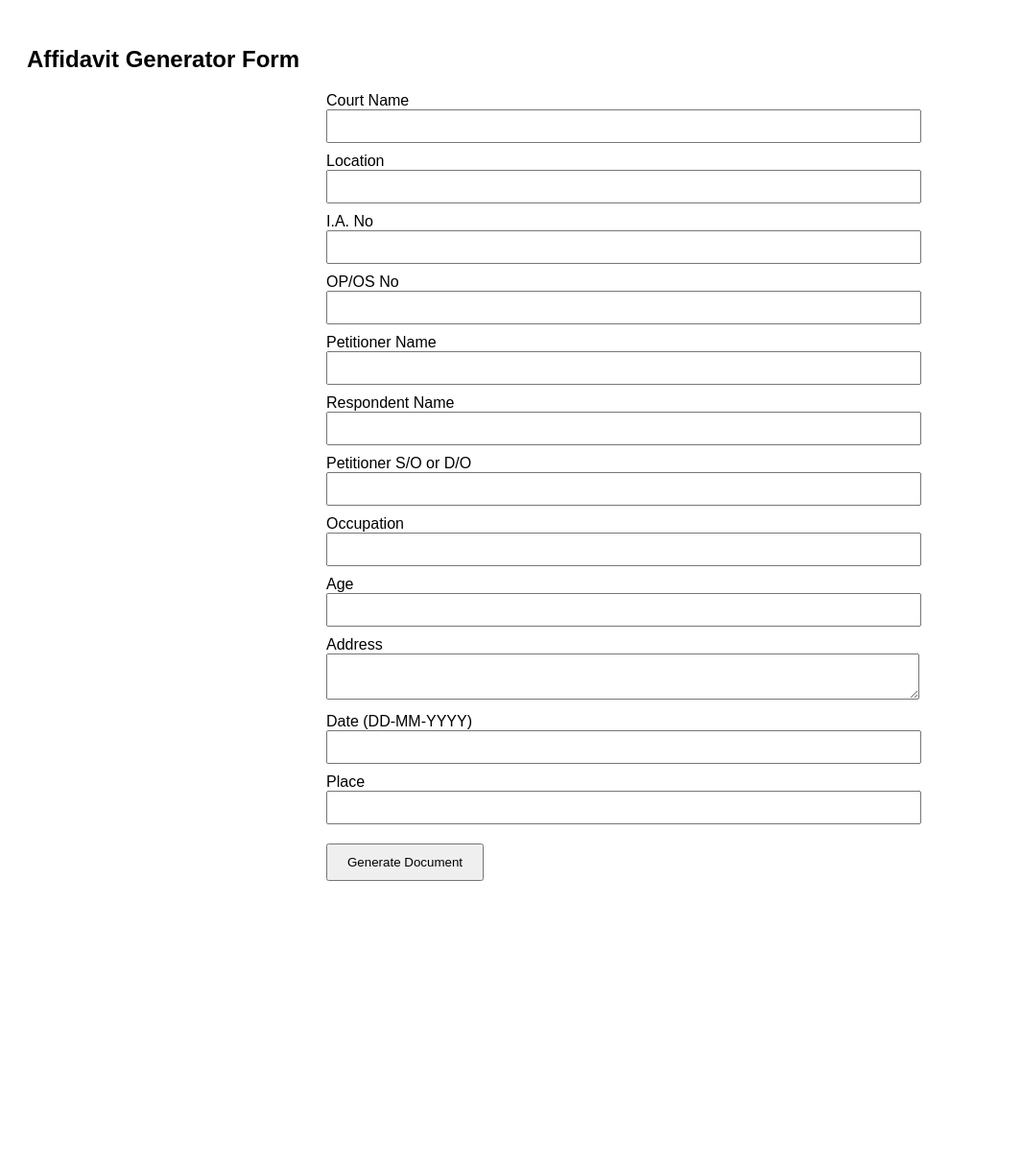
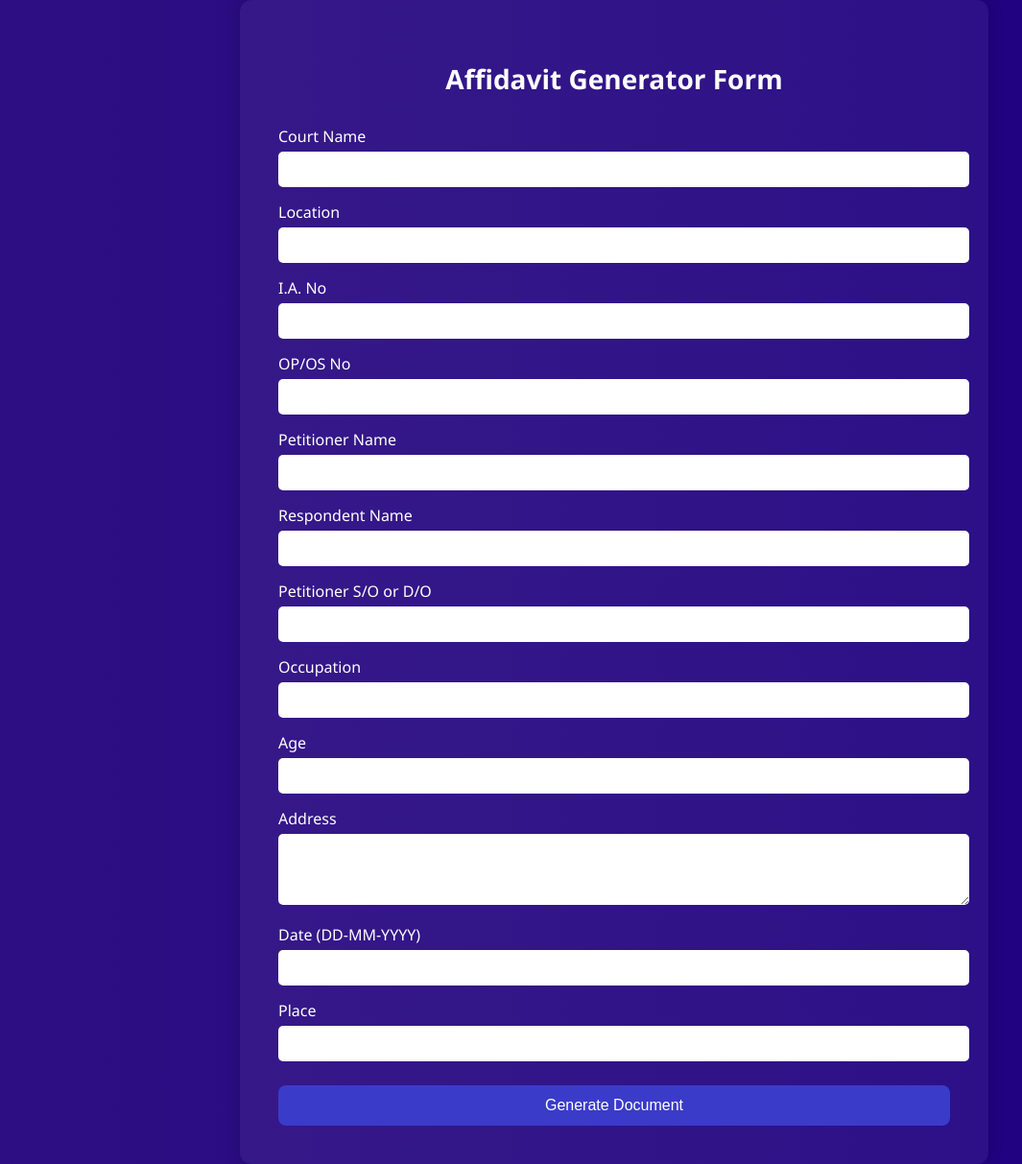
Before and after one commit to avilash01/legal-doc, a Flask app: page / in a window 1280 px wide. Shown: the whole page at 96% size, without its empty margins (0-1065 px from the left). Before the commit the page ends 918 px from the top, so only its background shows below. Run offline with Flask 3, Linux system fonts and the light colour scheme.

Commit message:
Update form.html

```diff
--- a/court_form/templates/form.html
+++ b/court_form/templates/form.html
@@ -1,16 +1,77 @@
 <!DOCTYPE html>
-<html>
+<html lang="en">
 <head>
+    <meta charset="UTF-8">
     <title>Affidavit Form</title>
     <style>
-        body { font-family: Arial, sans-serif; padding: 20px; }
-        form { width: 600px; margin: auto; }
-        label { display: block; margin-top: 10px; }
-        input, textarea { width: 100%; padding: 8px; }
-        button { margin-top: 20px; padding: 10px 20px; }
+        body {
+            margin: 0;
+            font-family: 'Segoe UI', Tahoma, Geneva, Verdana, sans-serif;
+            background: linear-gradient(to right, #2e0f83, #1e0080);
+            color: white;
+            min-height: 100vh;
+            display: flex;
+            justify-content: center;
+            align-items: center;
+        }
+
+        .container {
+            background-color: rgba(255, 255, 255, 0.05);
+            padding: 40px;
+            border-radius: 12px;
+            width: 100%;
+            max-width: 700px;
+            box-shadow: 0 0 15px rgba(0,0,0,0.2);
+        }
+
+        h2 {
+            text-align: center;
+            margin-bottom: 30px;
+            font-size: 28px;
+        }
+
+        form label {
+            display: block;
+            margin-top: 15px;
+            font-weight: 500;
+        }
+
+        form input,
+        form textarea {
+            width: 100%;
+            padding: 10px;
+            border: none;
+            border-radius: 5px;
+            margin-top: 5px;
+            background-color: #ffffff;
+            color: #000;
+            font-size: 15px;
+        }
+
+        textarea {
+            resize: vertical;
+        }
+
+        button {
+            margin-top: 25px;
+            width: 100%;
+            padding: 12px;
+            background-color: #3b3bc9;
+            color: white;
+            border: none;
+            border-radius: 8px;
+            font-size: 16px;
+            cursor: pointer;
+            transition: background-color 0.3s ease;
+        }
+
+        button:hover {
+            background-color: #2a2aaf;
+        }
     </style>
 </head>
 <body>
+    <div class="container">
         <h2>Affidavit Generator Form</h2>
         <form method="POST" action="/submit">
             <label>Court Name</label>
@@ -41,7 +102,7 @@
             <input type="text" name="age">
 
             <label>Address</label>
-        <textarea name="address"></textarea>
+            <textarea name="address" rows="3"></textarea>
 
             <label>Date (DD-MM-YYYY)</label>
             <input type="text" name="date">
@@ -51,5 +112,6 @@
 
             <button type="submit">Generate Document</button>
         </form>
+    </div>
 </body>
 </html>
```
Lines whose indentation alone changed are shown as unchanged.
